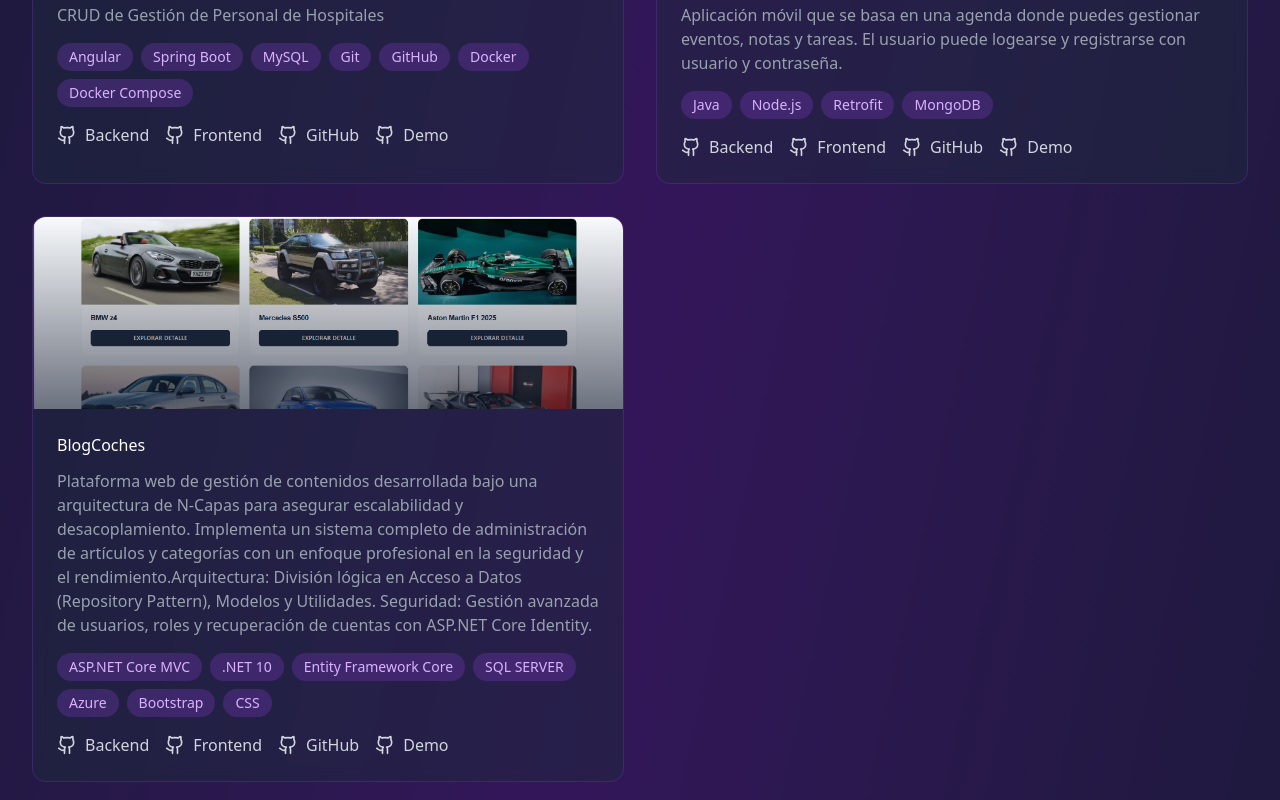
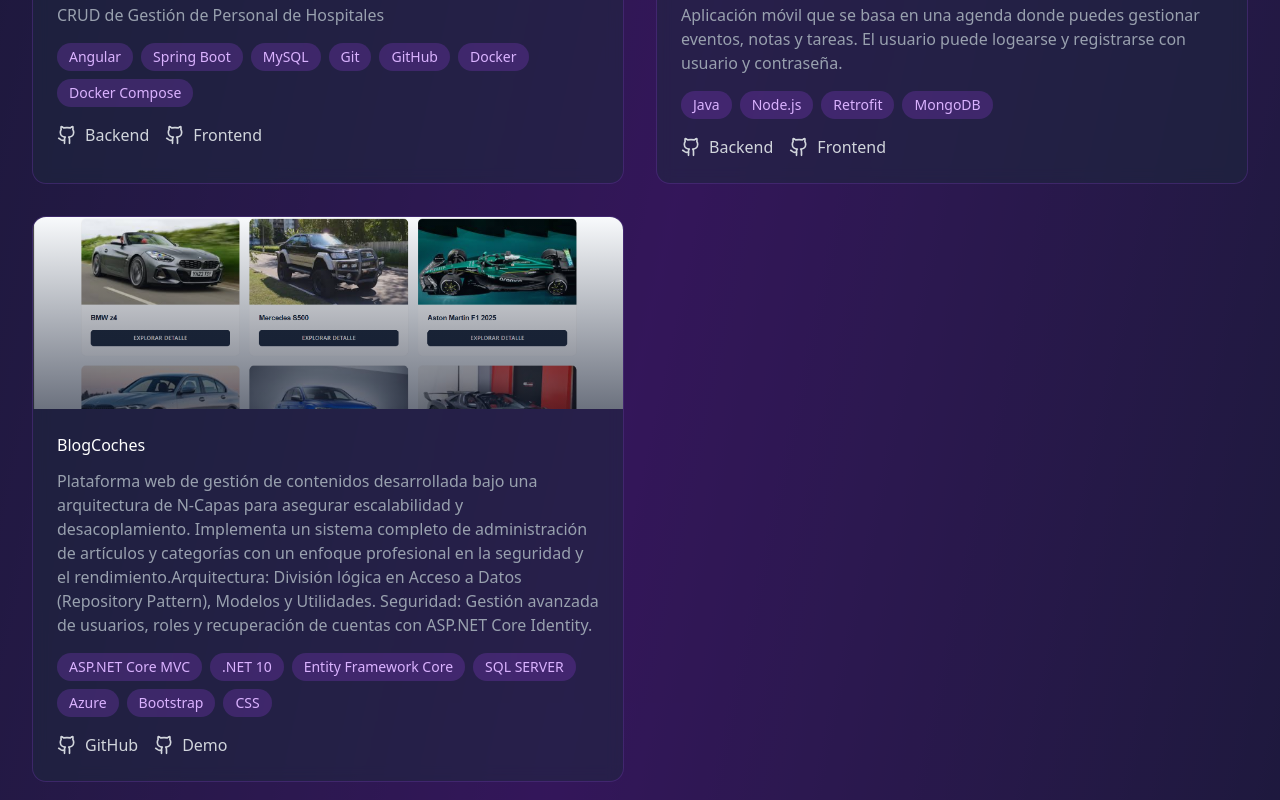
Before and after one commit to rubeen06/Portafolio_2025, a React (Vite) app: page / in a window 1280 px wide. Shown: the part 2600-3400 px from the top of the page. Built offline with nearby package versions, Linux system fonts and the light colour scheme.

Commit message:
Subida de BlogCoches

```diff
--- a/src/components/Projects.tsx
+++ b/src/components/Projects.tsx
@@ -1,7 +1,7 @@
-import { motion } from 'motion/react';
-import { useInView } from 'react-intersection-observer';
-import { Github } from 'lucide-react';
-import { ImageWithFallback } from './figma/ImageWithFallback';
+import { motion } from "motion/react";
+import { useInView } from "react-intersection-observer";
+import { Github } from "lucide-react";
+import { ImageWithFallback } from "./figma/ImageWithFallback";
 
 export function Projects() {
   const [ref, inView] = useInView({
@@ -11,32 +11,47 @@ export function Projects() {
 
   const projects = [
     {
-      title: 'Gestion de Personal',
-      description:
-        'CRUD de Gestión de Personal de Hospitales',
-      image: '/img/proyectoHospitales.png',
-      tags: ['Angular', 'Spring Boot', 'MySQL', 'Git', 'GitHub', 'Docker', 'Docker Compose'],
-      backend: 'https://github.com/rubeen06/GestionHospitalBackEnd.git',
-      frontend: 'https://github.com/rubeen06/GestionHospitalFrontEnd.git',
+      title: "Gestion de Personal",
+      description: "CRUD de Gestión de Personal de Hospitales",
+      image: "/img/proyectoHospitales.png",
+      tags: [
+        "Angular",
+        "Spring Boot",
+        "MySQL",
+        "Git",
+        "GitHub",
+        "Docker",
+        "Docker Compose",
+      ],
+      backend: "https://github.com/rubeen06/GestionHospitalBackEnd.git",
+      frontend: "https://github.com/rubeen06/GestionHospitalFrontEnd.git",
     },
     {
-      title: 'App Móvil Mi Agenda',
+      title: "App Móvil Mi Agenda",
       description:
-        'Aplicación móvil que se basa en una agenda donde puedes gestionar eventos, notas y tareas. El usuario puede logearse y registrarse con usuario y contraseña.',
-      image: '/img/proyectoMiAgenda.png',
-      tags: ['Java', 'Node.js', 'Retrofit', 'MongoDB'],
-      backend: 'https://github.com/rubeen06/MiAgendaBackEnd.git',
-      frontend: 'https://github.com/rubeen06/MiAgendaFrontEnd.git',
+        "Aplicación móvil que se basa en una agenda donde puedes gestionar eventos, notas y tareas. El usuario puede logearse y registrarse con usuario y contraseña.",
+      image: "/img/proyectoMiAgenda.png",
+      tags: ["Java", "Node.js", "Retrofit", "MongoDB"],
+      backend: "https://github.com/rubeen06/MiAgendaBackEnd.git",
+      frontend: "https://github.com/rubeen06/MiAgendaFrontEnd.git",
     },
     {
-      title: 'BlogCoches',
+      title: "BlogCoches",
       description:
-        'Plataforma web de gestión de contenidos desarrollada bajo una arquitectura de N-Capas para asegurar escalabilidad y desacoplamiento. Implementa un sistema completo de administración de artículos y categorías con un enfoque profesional en la seguridad y el rendimiento.Arquitectura: División lógica en Acceso a Datos (Repository Pattern), Modelos y Utilidades. Seguridad: Gestión avanzada de usuarios, roles y recuperación de cuentas con ASP.NET Core Identity.',
-      image: '/img/BlogCoches.png',
-      tags: ['ASP.NET Core MVC', '.NET 10', 'Entity Framework Core', 'SQL SERVER', 'Azure', 'Bootstrap', 'CSS'],
-      github: 'https://github.com/rubeen06/BlogCochesSolution',
-      demo: 'https://blogcochesazvol1-h0brcbh4hwfmagdv.westeurope-01.azurewebsites.net',
-    },/*
+        "Plataforma web de gestión de contenidos desarrollada bajo una arquitectura de N-Capas para asegurar escalabilidad y desacoplamiento. Implementa un sistema completo de administración de artículos y categorías con un enfoque profesional en la seguridad y el rendimiento.Arquitectura: División lógica en Acceso a Datos (Repository Pattern), Modelos y Utilidades. Seguridad: Gestión avanzada de usuarios, roles y recuperación de cuentas con ASP.NET Core Identity.",
+      image: "/img/BlogCoches.png",
+      tags: [
+        "ASP.NET Core MVC",
+        ".NET 10",
+        "Entity Framework Core",
+        "SQL SERVER",
+        "Azure",
+        "Bootstrap",
+        "CSS",
+      ],
+      github: "https://github.com/rubeen06/BlogCochesSolution",
+      demo: "https://blogcochesazvol1-h0brcbh4hwfmagdv.westeurope-01.azurewebsites.net",
+    } /*
     {
       title: 'Developer Portfolio',
       description:
@@ -45,11 +60,14 @@ export function Projects() {
       tags: ['Next.js', 'MDX', 'Framer Motion'],
       github: 'https://github.com',
       demo: 'https://demo.com',
-    },*/
+    },*/,
   ];
 
   return (
-    <section id="projects" className="py-20 px-4 sm:px-6 lg:px-8 bg-slate-900/50">
+    <section
+      id="projects"
+      className="py-20 px-4 sm:px-6 lg:px-8 bg-slate-900/50"
+    >
       <div className="max-w-7xl mx-auto">
         <motion.div
           ref={ref}
@@ -58,9 +76,7 @@ export function Projects() {
           transition={{ duration: 0.6 }}
           className="text-center mb-16"
         >
-          <h2 className="text-white mb-4">
-            Proyectos Destacados
-          </h2>
+          <h2 className="text-white mb-4">Proyectos Destacados</h2>
           <div className="w-20 h-1 bg-gradient-to-r from-purple-500 to-blue-500 mx-auto rounded-full" />
         </motion.div>
 
@@ -98,7 +114,9 @@ export function Projects() {
                   ))}
                 </div>
 
-                <div className="flex gap-4">
+                <div className="flex flex-wrap gap-4">
+                  {/* Solo aparece si existe la propiedad backend */}
+                  {project.backend && (
                     <a
                       href={project.backend}
                       target="_blank"
@@ -108,6 +126,10 @@ export function Projects() {
                       <Github size={20} />
                       <span>Backend</span>
                     </a>
+                  )}
+
+                  {/* Solo aparece si existe la propiedad frontend */}
+                  {project.frontend && (
                     <a
                       href={project.frontend}
                       target="_blank"
@@ -116,10 +138,11 @@ export function Projects() {
                     >
                       <Github size={20} />
                       <span>Frontend</span>
+                    </a>
+                  )}
 
-
-                  </a>
-
+                  {/* Solo aparece si existe la propiedad github (como en BlogCoches) */}
+                  {project.github && (
                     <a
                       href={project.github}
                       target="_blank"
@@ -128,9 +151,11 @@ export function Projects() {
                     >
                       <Github size={20} />
                       <span>GitHub</span>
+                    </a>
+                  )}
 
-
-                  </a>
+                  {/* Solo aparece si existe la propiedad demo (como en BlogCoches) */}
+                  {project.demo && (
                     <a
                       href={project.demo}
                       target="_blank"
@@ -139,9 +164,8 @@ export function Projects() {
                     >
                       <Github size={20} />
                       <span>Demo</span>
-
-
                     </a>
+                  )}
                 </div>
               </div>
             </motion.div>
```
Lines whose indentation alone changed are shown as unchanged.
